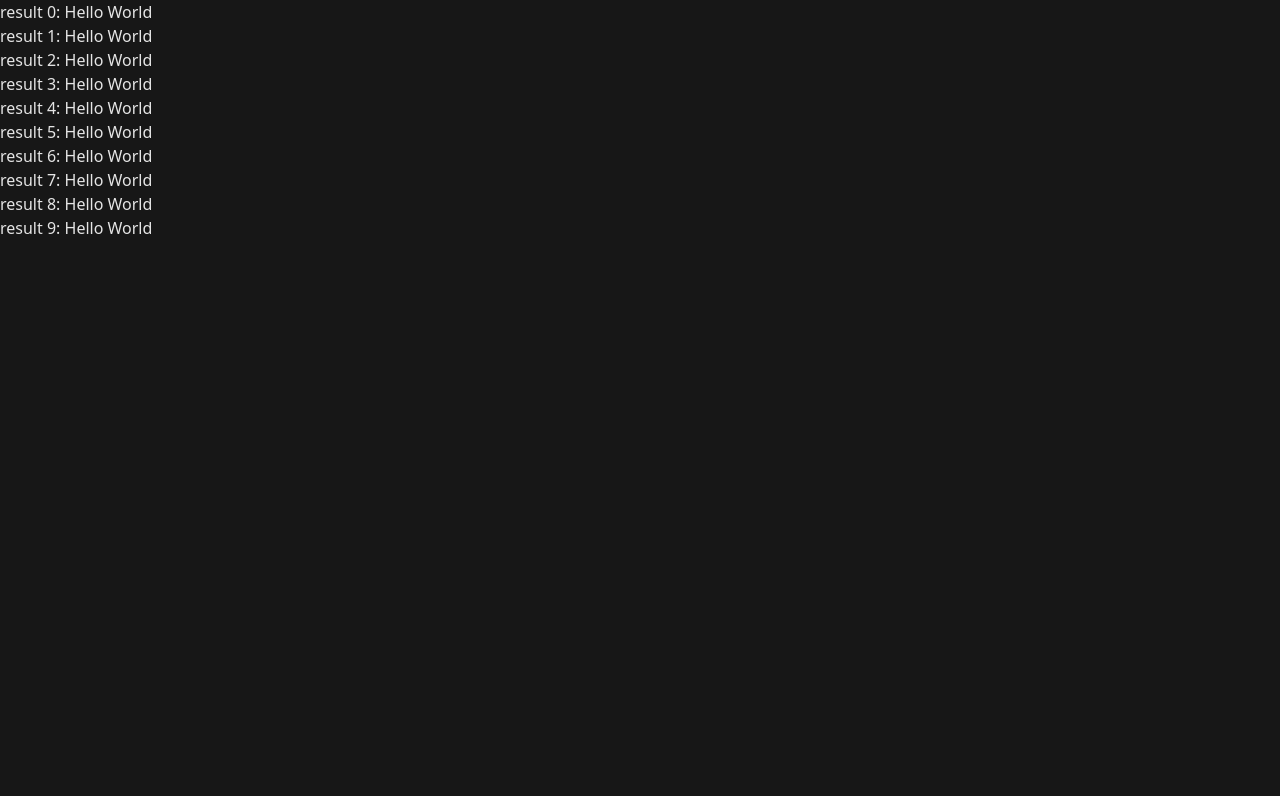
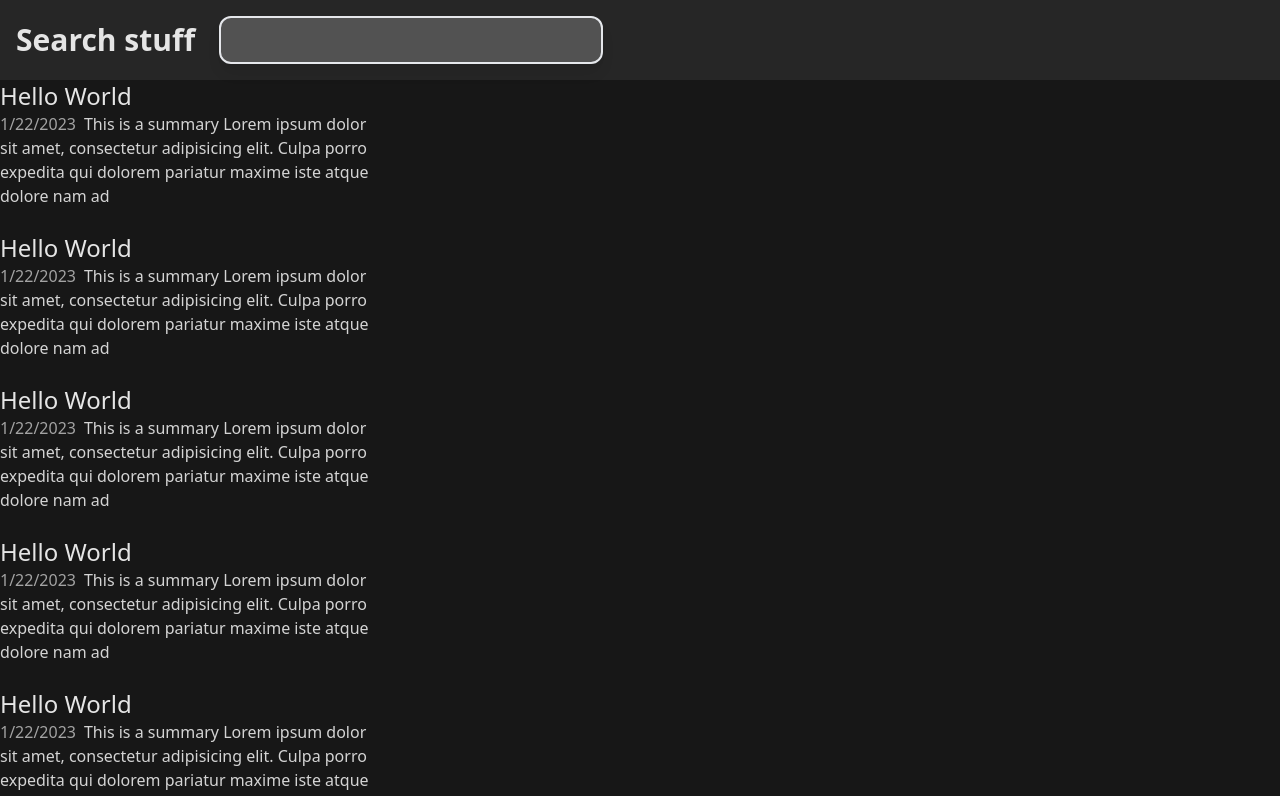
Before and after one commit to linus-jansson/search-engine-project, a Next.js app in the folder front/: page /search in a window 1280 px wide. Shown: the top 796 px of the page. Built offline with nearby package versions, Linux system fonts and the light colour scheme.

Commit message:
add result card and top bar search result

```diff
--- a/front/src/app/search/page.tsx
+++ b/front/src/app/search/page.tsx
@@ -1,3 +1,6 @@
+
+import ResultCard from '../components/result/ResultCard';
+import SearchField from '../components/search/SearchField';
 
 async function GetSearchResults(params: any) { // leave it as any for now
 
@@ -21,11 +24,13 @@ export default async function SearchPage({ searchParams }: { [key: string]: stri
     return (
         <>
             <div>
-                <div id="top-bar">
+                <div id="top-bar" className='w-screen shadow-3xl bg-neutral-800 flex flex-row p-4 items-center'>
+                    <h1 className="text-3xl font-bold mr-6">Search stuff</h1>
+                    <SearchField />
 
                 </div>
                 <div id="search-results">
-                    {searchResults.map((data: unknown, idx: number) => <p>result {idx}: {data.title}</p>)}
+                    {searchResults.map((data: unknown, idx: number) => <ResultCard key={idx} {...data} />)}
                 </div>
             </div>
         </>
```
